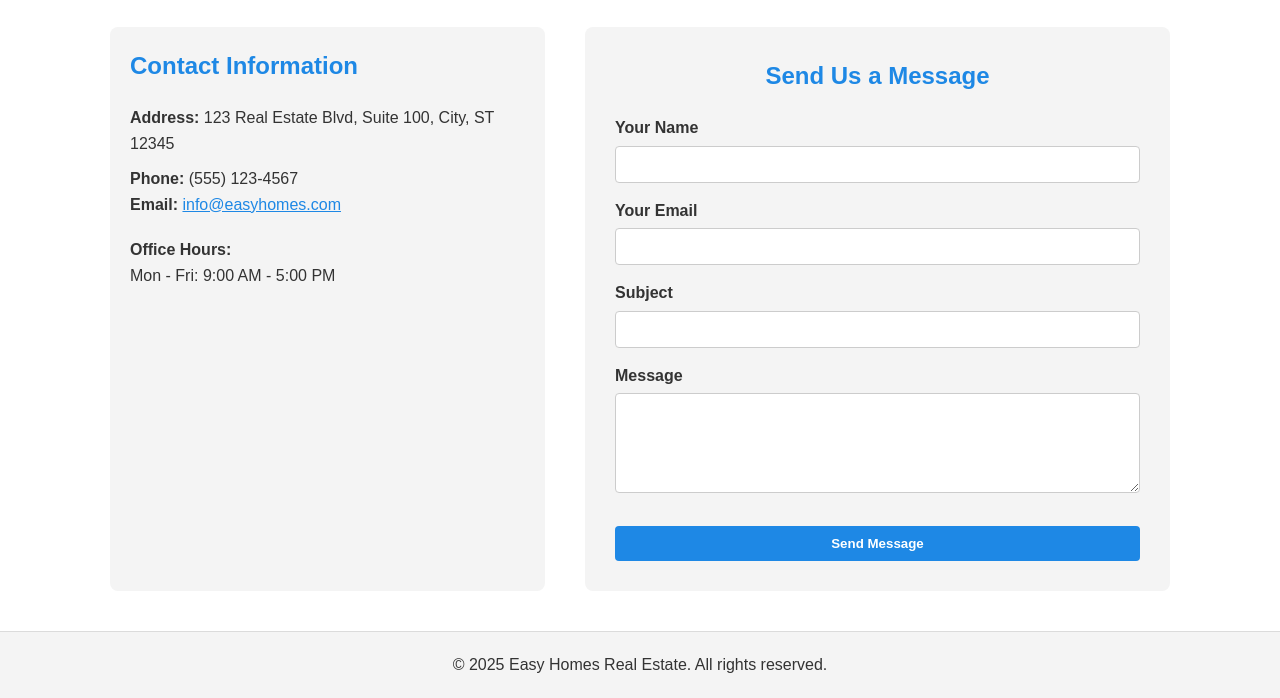
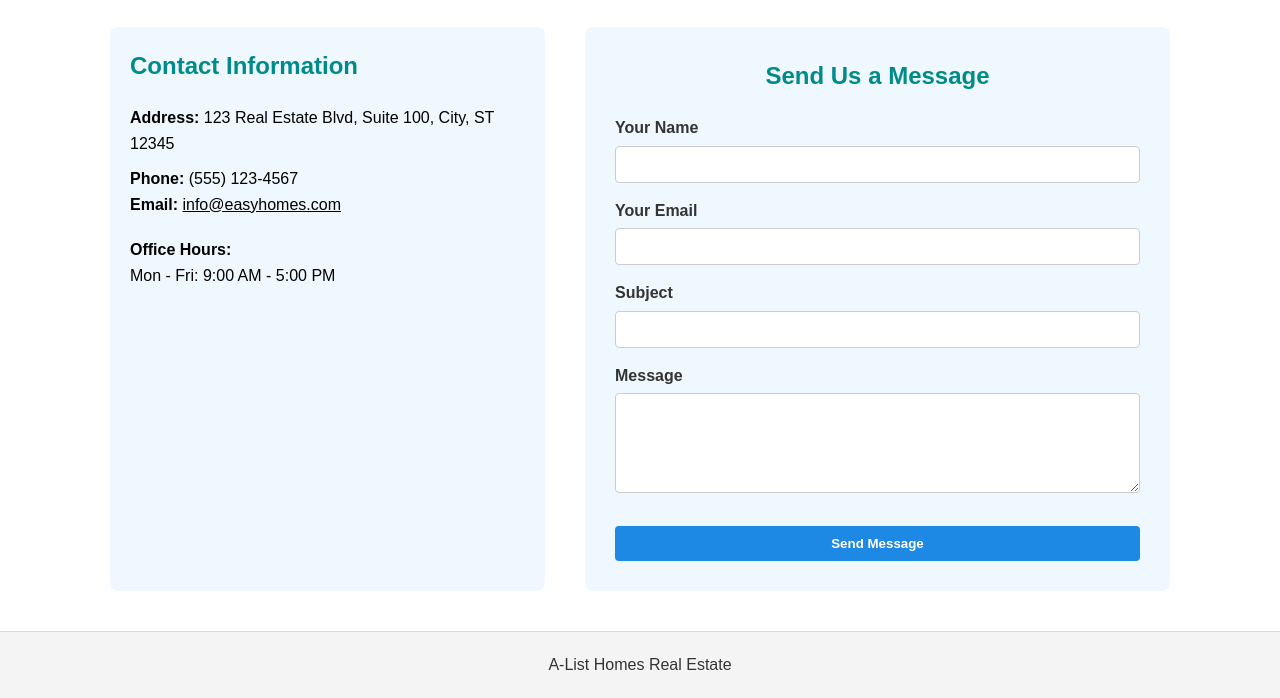
Before and after one commit to Tanishkka27/A-List, a plain HTML site: page contact.html in a window 1280 px wide. Shown: the part 163-861 px from the top of the page. Drawn offline with Linux system fonts and the light colour scheme.

Commit message:
Update contact section styling and footer content

```diff
--- a/contact.html
+++ b/contact.html
@@ -26,18 +26,18 @@
 
             <div style="display: flex; flex-wrap: wrap; gap: 40px; justify-content: space-around;">
 
-                <div style="flex: 1 1 300px; padding: 20px; background-color: var(--color-surface); border-radius: 8px; text-align: left;">
-                    <h2 style="color: var(--color-primary); margin-bottom: 20px;">Contact Information</h2>
-                    <p><strong>Address:</strong> 123 Real Estate Blvd, Suite 100, City, ST 12345</p>
-                    <p style="margin-top: 10px;"><strong>Phone:</strong> (555) 123-4567</p>
-                    <p><strong>Email:</strong> <a href="mailto:info@easyhomes.com" style="color: var(--color-primary);">info@easyhomes.com</a></p>
-                    <p style="margin-top: 20px; font-weight: bold;">Office Hours:</p>
-                    <p>Mon - Fri: 9:00 AM - 5:00 PM</p>
+                <div style="flex: 1 1 300px; padding: 20px; background-color: aliceblue; border-radius: 8px; text-align: left;">
+                    <h2 style="color: darkcyan; margin-bottom: 20px;">Contact Information</h2>
+                    <p style="color: black;"><strong style="color: black;">Address:</strong> 123 Real Estate Blvd, Suite 100, City, ST 12345</p>
+                    <p style="margin-top: 10px; color: black;"><strong>Phone:</strong> (555) 123-4567</p>
+                    <p><strong style="color: black;">Email:</strong> <a href="mailto:info@easyhomes.com" style="color: black;">info@easyhomes.com</a></p>
+                    <p style="margin-top: 20px; font-weight: bold;color: black;">Office Hours:</p>
+                    <p style="color: black;">Mon - Fri: 9:00 AM - 5:00 PM</p>
                 </div>
 
                 <div style="flex: 1 1 450px;">
-                    <form style="background-color: var(--color-surface); padding: 30px; border-radius: 8px;">
-                        <h2 style="color: var(--color-primary); margin-bottom: 20px; text-align: center;">Send Us a Message</h2>
+                    <form style="background-color: aliceblue; padding: 30px; border-radius: 8px;">
+                        <h2 style="color: darkcyan; margin-bottom: 20px; text-align: center;">Send Us a Message</h2>
 
                         <div class="form-group">
                             <label for="name">Your Name</label>
@@ -67,23 +67,8 @@
     </main>
 
     <footer class="footer">
-        <p>&copy; 2025 Easy Homes Real Estate. All rights reserved.</p>
+        <p>A-List Homes Real Estate</p>
     </footer>
 
-    <script>
-        // Simple JS for theme switch
-        const themeToggle = document.getElementById('theme-toggle');
-        const body = document.body;
-        themeToggle.addEventListener('click', () => {
-            const currentTheme = body.getAttribute('data-theme');
-            if (currentTheme === 'bright') {
-                body.setAttribute('data-theme', 'dark');
-                themeToggle.textContent = '🌙';
-            } else {
-                body.setAttribute('data-theme', 'bright');
-                themeToggle.textContent = '☀️';
-            }
-        });
-    </script>
 </body>
 </html>
```
